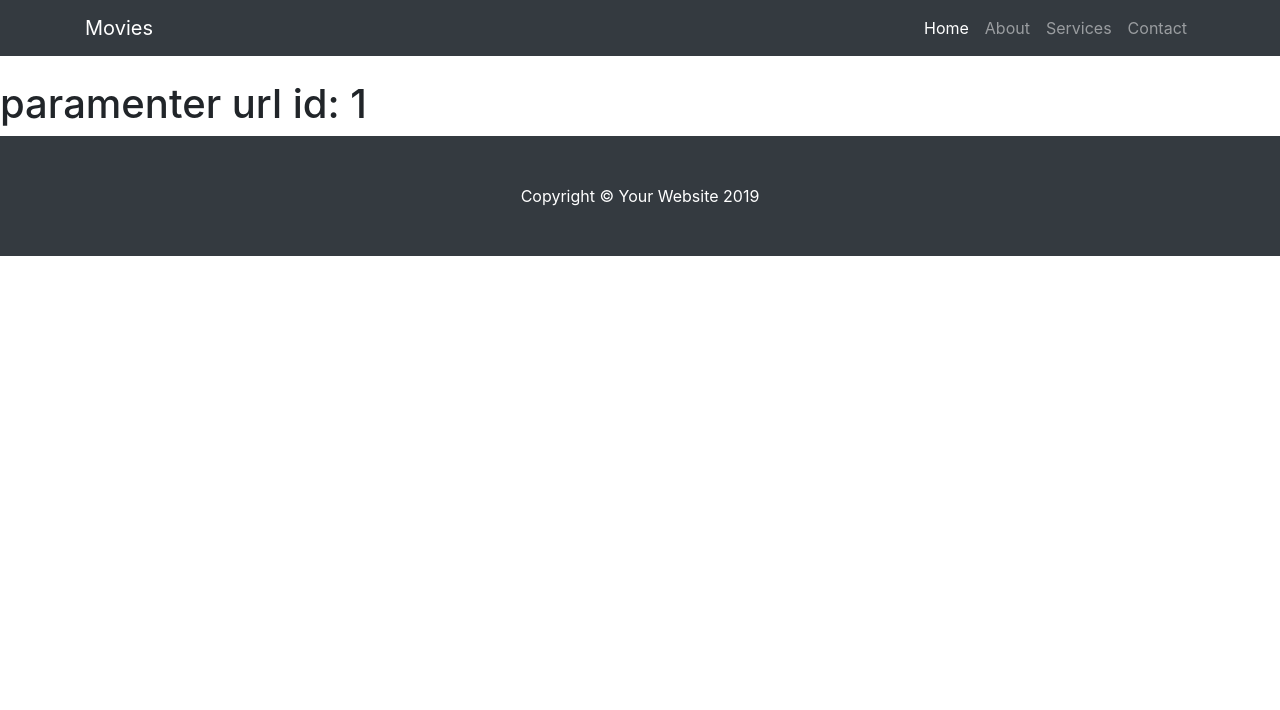
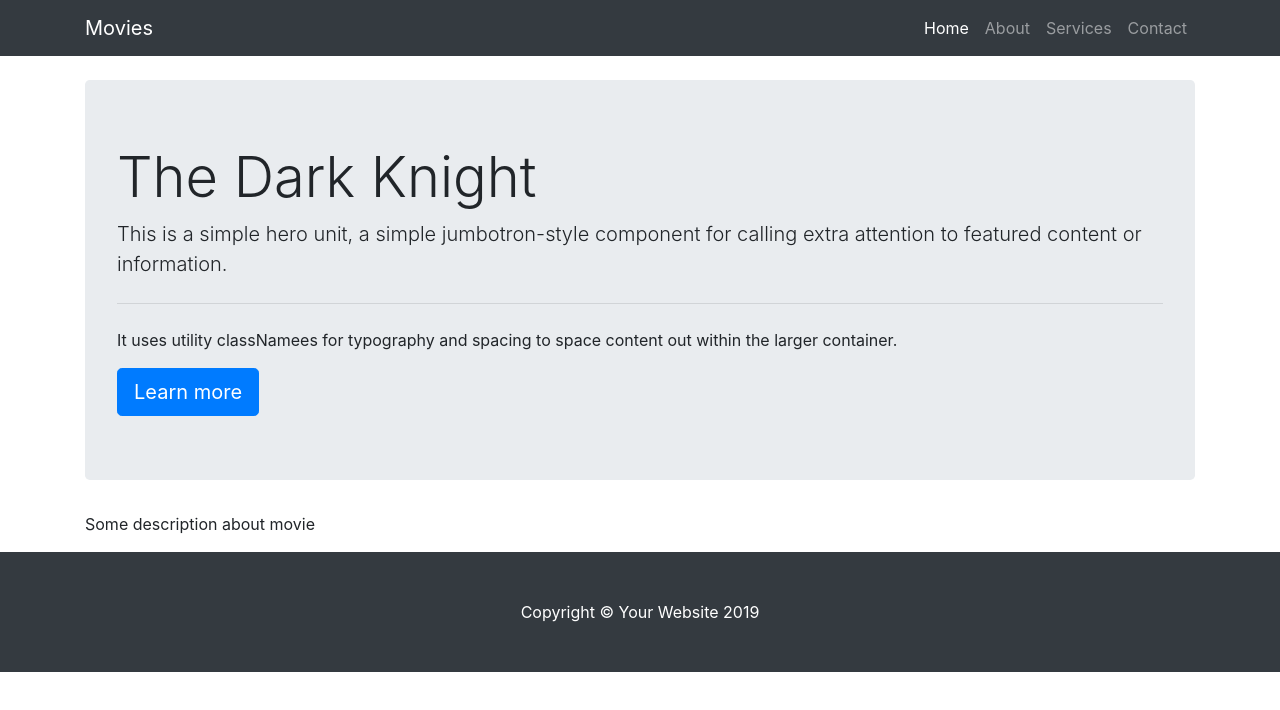
Before and after one commit to H4mxa/movie-app, a Next.js app: page /movies/1 in a window 1280 px wide. Shown: the top 710 px of the page. Built offline with nearby package versions, Linux system fonts and the light colour scheme.

Commit message:
get movie by id

```diff
--- a/data/movie-data.js
+++ b/action/movie-data.js
@@ -42,3 +42,11 @@ export const getMovies = () => {
     }, 0);
   });
 };
+
+export const getMovieById = (id) => {
+  return new Promise((resolve, reject) => {
+    const movieIndex = MovieData.findIndex((movie) => movie.id === id);
+    const movie = MovieData[movieIndex];
+    setTimeout(() => resolve(movie), 0);
+  });
+};
--- a/pages/index.js
+++ b/pages/index.js
@@ -7,7 +7,7 @@ import Carousel from '../components/carousel/carousel.component';
 import MovieList from '../components/movie-list/movie-list.component';
 
 // ---------- data ------------------
-import { getMovies } from '../data/movie-data';
+import { getMovies } from '../action/movie-data';
 
 const Home = (props) => {
   return (
--- a/pages/movies/[id].js
+++ b/pages/movies/[id].js
@@ -1,13 +1,36 @@
 import { useRouter } from 'next/router';
+import { getMovieById } from '../../action/movie-data';
 
-const Movies = () => {
+const Movies = (props) => {
+  debugger;
   const router = useRouter();
   const { id } = router.query;
+  const { movie } = props;
   return (
-    <div>
-      <h1>paramenter url id: {id}</h1>
+    <div className="container">
+      <div className="jumbotron">
+        <h1 className="display-4">{movie.name}</h1>
+        <p className="lead">
+          This is a simple hero unit, a simple jumbotron-style component for
+          calling extra attention to featured content or information.
+        </p>
+        <hr className="my-4" />
+        <p>
+          It uses utility classNamees for typography and spacing to space
+          content out within the larger container.
+        </p>
+        <a className="btn btn-primary btn-lg" href="#" role="button">
+          Learn more
+        </a>
+      </div>
+      <p>Some description about movie</p>
     </div>
   );
 };
 
+Movies.getInitialProps = async () => {
+  const movie = await getMovieById('2');
+  return { movie };
+};
+
 export default Movies;
```
